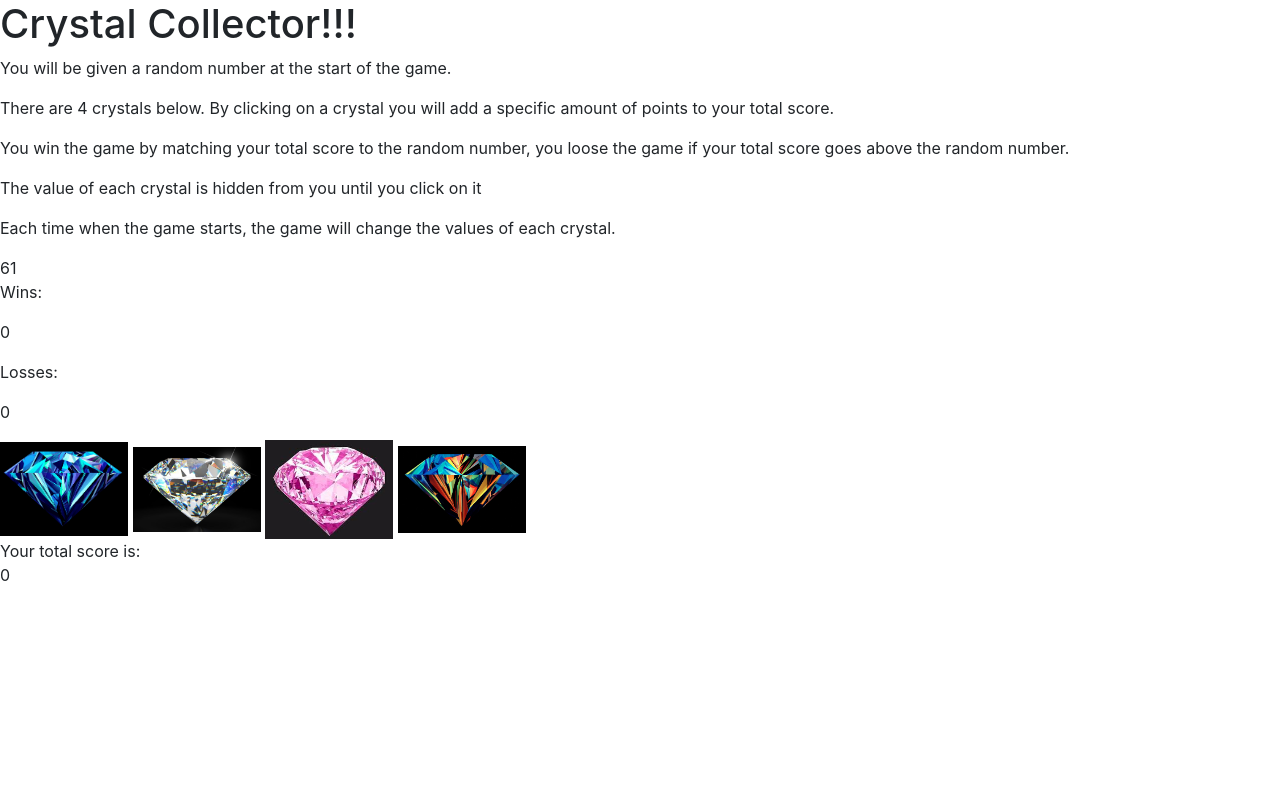
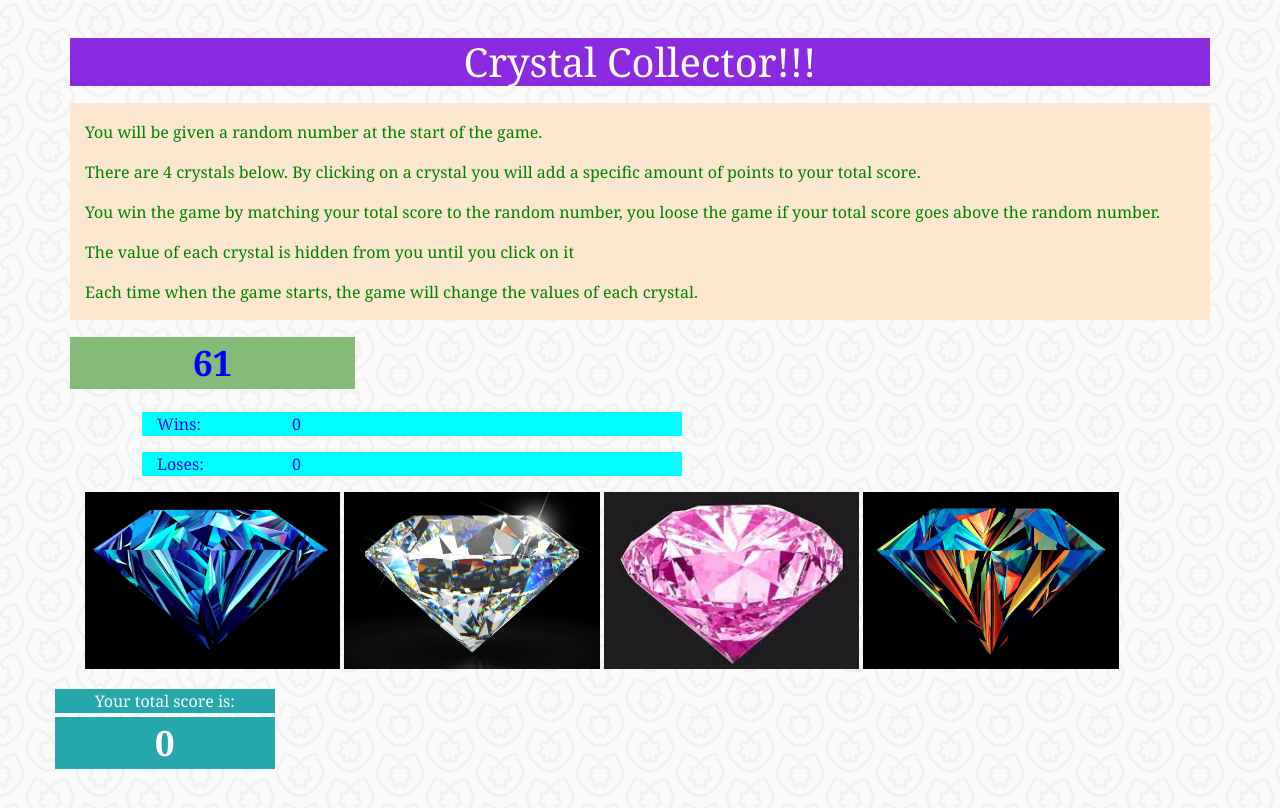
Before and after one commit to ginnac/unit-4-game, a plain HTML site: page index.html in a window 1280 px wide. Drawn offline with nearby package versions, Linux system fonts and the light colour scheme.

Commit message:
css changes - ready to be submmited.

```diff
--- a/assets/css/reset.css
+++ b/assets/css/reset.css
@@ -0,0 +1,48 @@
+/* http://meyerweb.com/eric/tools/css/reset/
+   v2.0 | 20110126
+   License: none (public domain)
+*/
+
+html, body, div, span, applet, object, iframe,
+h1, h2, h3, h4, h5, h6, p, blockquote, pre,
+a, abbr, acronym, address, big, cite, code,
+del, dfn, em, img, ins, kbd, q, s, samp,
+small, strike, strong, sub, sup, tt, var,
+b, u, i, center,
+dl, dt, dd, ol, ul, li,
+fieldset, form, label, legend,
+table, caption, tbody, tfoot, thead, tr, th, td,
+article, aside, canvas, details, embed,
+figure, figcaption, footer, header, hgroup,
+menu, nav, output, ruby, section, summary,
+time, mark, audio, video {
+	margin: 0;
+	padding: 0;
+	border: 0;
+	font-size: 100%;
+	font: inherit;
+	vertical-align: baseline;
+}
+/* HTML5 display-role reset for older browsers */
+article, aside, details, figcaption, figure,
+footer, header, hgroup, menu, nav, section {
+	display: block;
+}
+body {
+	line-height: 1;
+}
+ol, ul {
+	list-style: none;
+}
+blockquote, q {
+	quotes: none;
+}
+blockquote:before, blockquote:after,
+q:before, q:after {
+	content: '';
+	content: none;
+}
+table {
+	border-collapse: collapse;
+	border-spacing: 0;
+}
--- a/assets/css/style.css
+++ b/assets/css/style.css
@@ -1,4 +1,55 @@
 .picture{
-    width: 10%;
-    height:10%;
+    width: 23%;
+    height:90%;
 }
+
+#content{
+    /* padding-right:1.5%;
+    padding-left:1.5%; */
+    padding-top: 3%;
+    padding-bottom:3%;
+    font-family: Georgia;
+    background-image: url("../images/lilypads.png");
+}
+
+.title{
+    margin-bottom: 1.5%;
+    background-color: blueviolet;
+    color:white;
+}
+
+.paragraphs{
+    padding-top: 1.5%;
+    color: green;
+    background-color: rgb(251,230,207);
+    margin-bottom:1.5%;
+}
+
+.your-score, .number-to-score{
+    font-weight: bold;
+    font-size: 35px;
+}
+
+.number-to-score{
+   background-color:  rgb(133,186,121);
+   color:blue;
+   margin-bottom: 2%;
+}
+
+.chart{
+    background-color: aqua;
+    color: blue;
+
+
+}
+
+#win-chart,#lose-chart{
+    margin-right: 5%;
+    margin-left: 5%;
+}
+
+.your-score,.score{
+    background-color: rgb(38, 168, 170);
+    margin-bottom: 2%;
+    color:white;
+}
--- a/index.html
+++ b/index.html
@@ -8,45 +8,56 @@
 
     <!-- linkng to jquery library -->
     <script src="https://cdnjs.cloudflare.com/ajax/libs/jquery/3.2.1/jquery.min.js"></script>
+    <!--link it to reset.css -->
+    <link rel="stylesheet" href="assets/css/reset.css">
     <!-- link it to bootstrap -->
     <link rel="stylesheet" href="https://stackpath.bootstrapcdn.com/bootstrap/4.3.1/css/bootstrap.min.css" integrity="sha384-ggOyR0iXCbMQv3Xipma34MD+dH/1fQ784/j6cY/iJTQUOhcWr7x9JvoRxT2MZw1T" crossorigin="anonymous">
-    <!--link it to reset.css -->
-    <link rel="stylesheet" href="assets/css/reset.css">
     <!--link it to style.css -->
     <link rel="stylesheet" href="assets/css/style.css">
 
 
 
 </head>
-<body>
-    <h1>Crystal Collector!!!</h1>
+<body class= "container" id="content">
 
-    <div>
-        <p>You will be given a random number at the start of the game.</p>
-        <p>There are 4 crystals below. By clicking on a crystal you will add a specific amount of
+    <div class="row">
+    <h1 class="col-12 title d-flex justify-content-center ">Crystal Collector!!!</h1>
+    </div>
+
+    <div class="row paragraphs">
+        <p class="col-12">You will be given a random number at the start of the game.</p>
+        <p class="col-12">There are 4 crystals below. By clicking on a crystal you will add a specific amount of
             points to your total score.
         </p>
-        <p>You win the game by matching your total score to the random number, you loose the game
+        <p class="col-12">You win the game by matching your total score to the random number, you loose the game
             if your total score goes above the random number.
         </p>
 
-        <p>
+        <p class="col-12">
             The value of each crystal is hidden from you until you click on it
         </p>
 
-        <p>Each time when the game starts, the game will change the values of each crystal.</p>
+        <p class="col-12">Each time when the game starts, the game will change the values of each crystal.</p>
 
     </div>
 
-    <div id="number-to-score"></div>
-    <div id="win-lose-chart">
-        <p>Wins: </p>
-        <p id="win"> 0 </p>
-        <p> Losses:</p>
-        <p id="lose"> 0 </p>
+    <div class="row">
+        <div id="number-to-score" class="number-to-score col-3 d-flex justify-content-center"></div>
+        <div class="col-9"></div>
+            <div id="win-chart" class="col-6 row">
+                <p class="col-5 col-md-3 chart">Wins: </p>
+                <p id="win" class="col-7 col-md-9 chart"> 0 </p>
+            </div>
+            <div id="lose-chart" class="row col-6 ">
+                <p class="col-5 col-md-3 chart"> Loses:</p>
+                <p id="lose" class="col-7 col-md-9 chart"> 0 </p>
+            </div>
+
+        </div>
     </div>
 
-    <div id = "crystals">
+    <div class="row">
+    <div id = "crystals" class="col-12">
         <img id="first-diamond" class="picture" src="assets/images/Diamond-blue.jpg"
         alt="blue diamond" value="">
         <img id="second-diamond" class="picture" src="assets/images/diamond-crystal.jpeg"
@@ -58,9 +69,12 @@
     </div>
 
 
-    <div>Your total score is:</div>
 
-    <div id="your-score"></div>
+    <div class="row">
+    <div class="col-12 score d-flex justify-content-center">Your total score is:</div>
+
+    <div id="your-score" class="col-12 your-score d-flex justify-content-center"></div>
+    </div>
 
 <!-- linking to game.js -->
 <script src="assets/javascript/game.js" type="text/javascript"></script>
```
Also changed, not shown: assets/images/lilypads.png (added).
